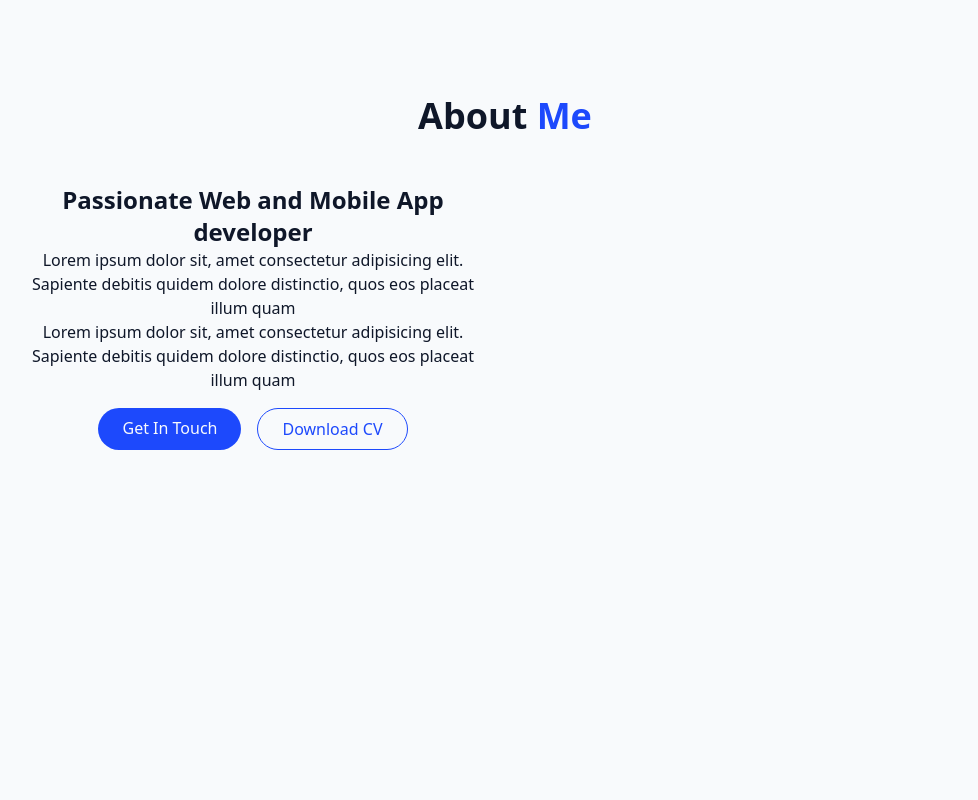
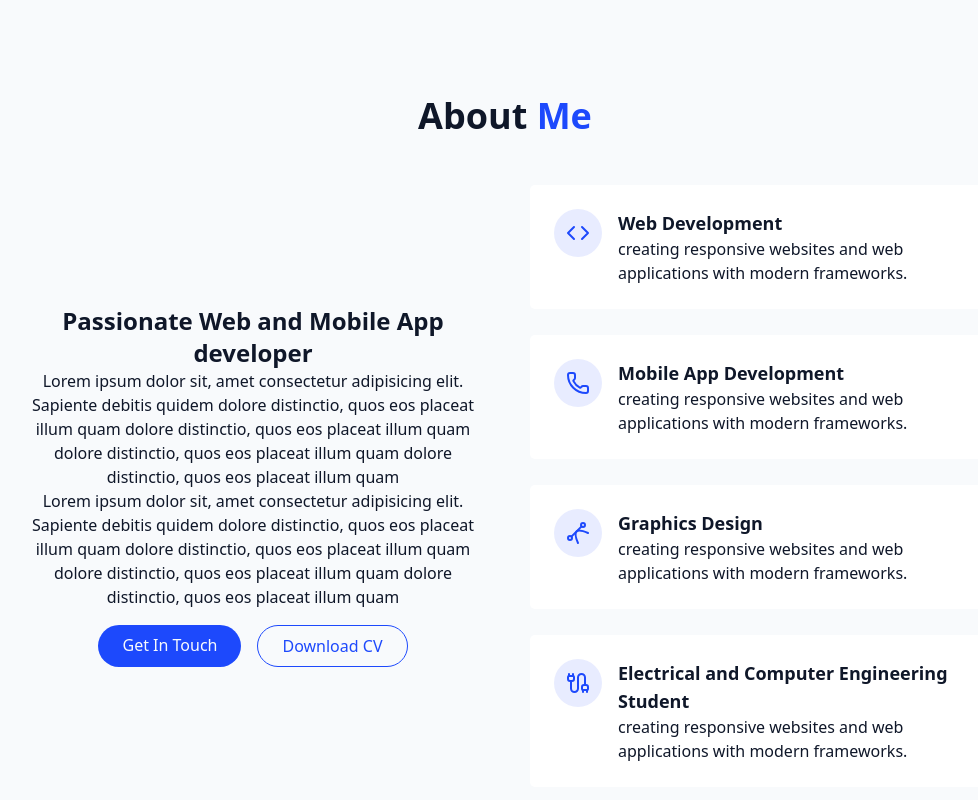
Before and after one commit to yarbework/Yarbework-Mohammed-Personal-Portfolio, a React (Vite) app in the folder Yarbework-Personal-Portfolio/: page / in a window 1280 px wide. Shown: the part 800-1600 px from the top of the page, without its empty margins (135-1113 px from the left). Before the commit the page ends 1346 px from the top, so only its background shows below. Built offline with nearby package versions, Linux system fonts and the light colour scheme.

Commit message:
adding about me right side contents

```diff
--- a/Yarbework-Personal-Portfolio/src/component/AboutMe.jsx
+++ b/Yarbework-Personal-Portfolio/src/component/AboutMe.jsx
@@ -1,4 +1,5 @@
 import {cn} from '@/lib/utils';
+import {Cable, Code, Cpu, PhoneIcon, Tangent, User} from 'lucide-react'
 
 export const AboutMe = () => {
     return (
@@ -14,10 +15,16 @@ export const AboutMe = () => {
                     Lorem ipsum dolor sit, amet consectetur
                      adipisicing elit. Sapiente debitis quidem
                       dolore distinctio, quos eos placeat illum quam
+                      dolore distinctio, quos eos placeat illum quam
+                      dolore distinctio, quos eos placeat illum quam
+                      dolore distinctio, quos eos placeat illum quam
                 </p>
                 <p className="text-muted-foreground">
                     Lorem ipsum dolor sit, amet consectetur
                      adipisicing elit. Sapiente debitis quidem
+                      dolore distinctio, quos eos placeat illum quam
+                      dolore distinctio, quos eos placeat illum quam
+                      dolore distinctio, quos eos placeat illum quam
                       dolore distinctio, quos eos placeat illum quam
                 </p>
                 <div className="flex flex-col sm:flex-row gap-4 pt-4 justify-center">
@@ -31,10 +38,61 @@ export const AboutMe = () => {
                         Download CV
                     </a>
                 </div>
+            </div>
 
-            </div>
-            <div>
-
+            <div className='grid grid-cols-1 gap-6'>
+                <div className='gradient-border p-6 card-hover '>
+                    <div className='flex items-start gap-4'>
+                        <div className='p-3 rounded-full bg-primary/10'>
+                            <Code className="h-6 w-6 text-primary"/>
+                        </div>
+                        <div className='text-left '>
+                            <h4 className='font-semibold text-lg'>Web Development</h4>
+                            <p className='text-muted foreground'>
+                                creating responsive websites and web applications with modern frameworks.
+                            </p>
+                        </div>
+                    </div>
+                </div>
+                <div className='gradient-border p-6 card-hover '>
+                    <div className='flex items-start gap-4'>
+                        <div className='p-3 rounded-full bg-primary/10'>
+                            <PhoneIcon className="h-6 w-6 text-primary"/>
+                        </div>
+                        <div className='text-left '>
+                            <h4 className='font-semibold text-lg'>Mobile App Development</h4>
+                            <p className='text-muted foreground'>
+                                creating responsive websites and web applications with modern frameworks.
+                            </p>
+                        </div>
+                    </div>
+                </div>
+                <div className='gradient-border p-6 card-hover '>
+                    <div className='flex items-start gap-4'>
+                        <div className='p-3 rounded-full bg-primary/10'>
+                            <Tangent className="h-6 w-6 text-primary"/>
+                        </div>
+                        <div className='text-left '>
+                            <h4 className='font-semibold text-lg'>Graphics Design</h4>
+                            <p className='text-muted foreground'>
+                                creating responsive websites and web applications with modern frameworks.
+                            </p>
+                        </div>
+                    </div>
+                </div>
+                <div className='gradient-border p-6 card-hover '>
+                    <div className='flex items-start gap-4'>
+                        <div className='p-3 rounded-full bg-primary/10'>
+                            <Cable className="h-6 w-6 text-primary"/>
+                        </div>
+                        <div className='text-left '>
+                            <h4 className='font-semibold text-lg'>Electrical and Computer Engineering Student</h4>
+                            <p className='text-muted foreground'>
+                                creating responsive websites and web applications with modern frameworks.
+                            </p>
+                        </div>
+                    </div>
+                </div>
             </div>
          </div>
          </div>
```
